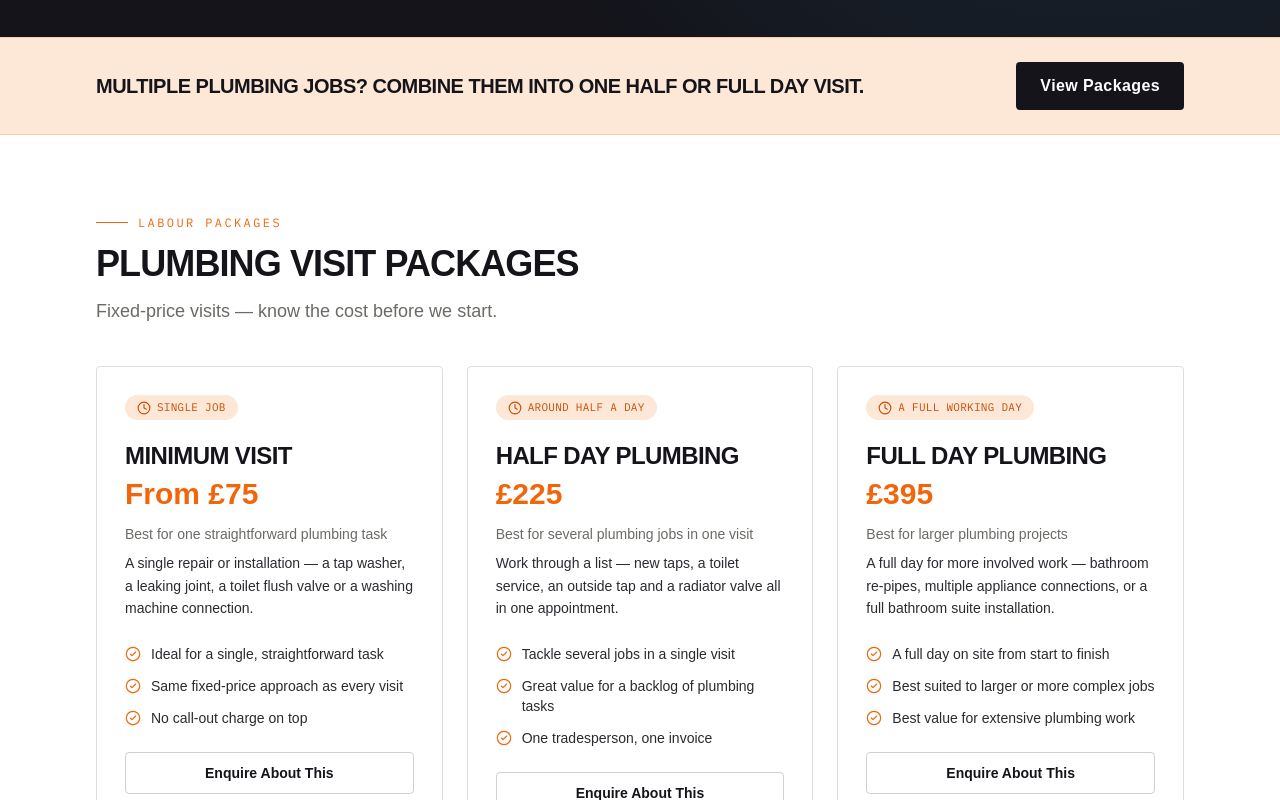
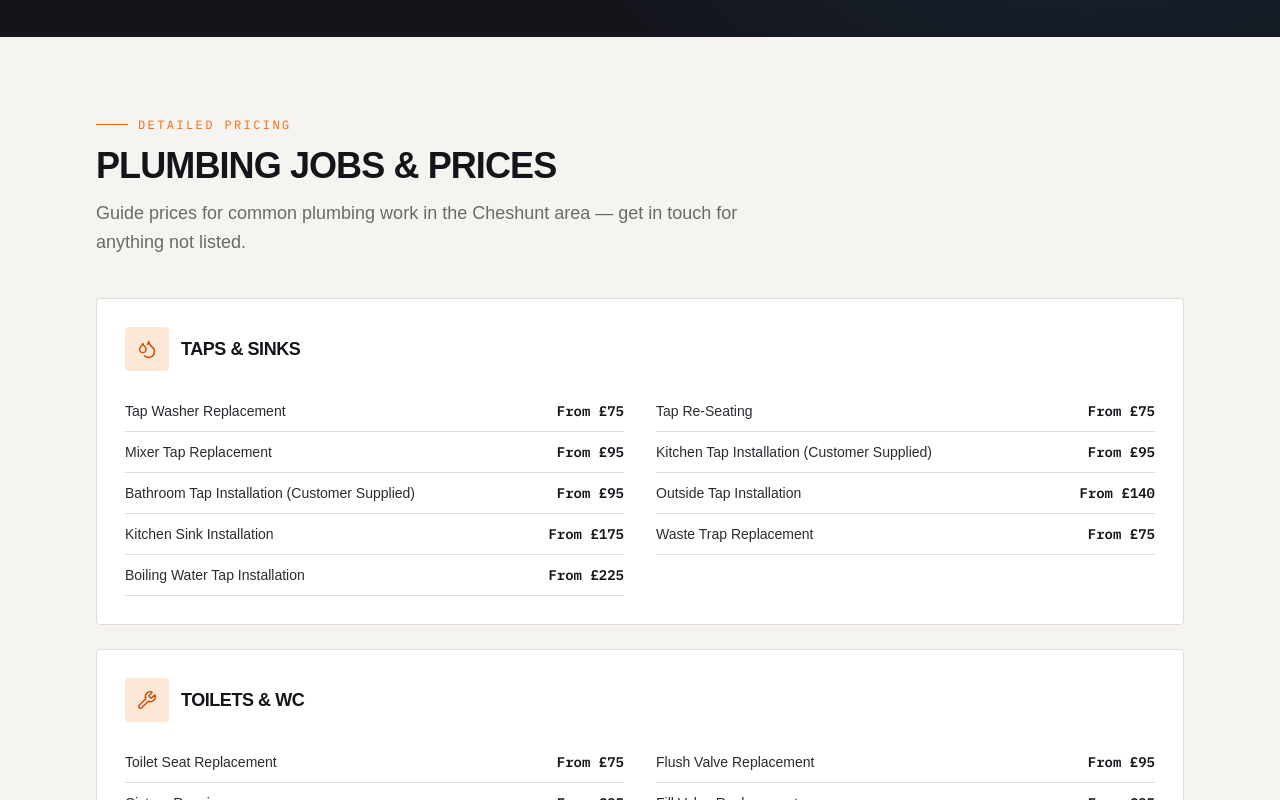
Before and after one commit to jasonkazakos-cpu/zebra-trades-website, a Next.js app: page /plumbing in a window 1280 px wide. Shown: the part 520-1320 px from the top of the page. Built offline with nearby package versions, Linux system fonts and the light colour scheme; a web font is replaced by a local one.

Commit message:
Remove visit packages section from plumbing page

```diff
--- a/app/plumbing/page.tsx
+++ b/app/plumbing/page.tsx
@@ -2,7 +2,6 @@ import type { Metadata } from "next";
 import Container from "@/components/Container";
 import SectionHeading from "@/components/SectionHeading";
 import Button from "@/components/Button";
-import PackageCard, { type Package } from "@/components/PackageCard";
 import PricingCategoryCard, { type PricingCategory } from "@/components/PricingCategoryCard";
 import Faq, { type FaqItem } from "@/components/Faq";
 import ValueProps from "@/components/ValueProps";
@@ -27,50 +26,6 @@ export const metadata: Metadata = {
 const SERVICE = "Plumbing";
 const quoteHref = `/contact?service=${encodeURIComponent(SERVICE)}`;
 
-const packages: Package[] = [
-  {
-    name: "Minimum Visit",
-    price: "From £75",
-    duration: "Single Job",
-    bestFor: "Best for one straightforward plumbing task",
-    description:
-      "A single repair or installation — a tap washer, a leaking joint, a toilet flush valve or a washing machine connection.",
-    features: [
-      "Ideal for a single, straightforward task",
-      "Same fixed-price approach as every visit",
-      "No call-out charge on top",
-    ],
-    serviceLabel: SERVICE,
-  },
-  {
-    name: "Half Day Plumbing",
-    price: "£225",
-    duration: "Around Half A Day",
-    bestFor: "Best for several plumbing jobs in one visit",
-    description:
-      "Work through a list — new taps, a toilet service, an outside tap and a radiator valve all in one appointment.",
-    features: [
-      "Tackle several jobs in a single visit",
-      "Great value for a backlog of plumbing tasks",
-      "One tradesperson, one invoice",
-    ],
-    serviceLabel: SERVICE,
-  },
-  {
-    name: "Full Day Plumbing",
-    price: "£395",
-    duration: "A Full Working Day",
-    bestFor: "Best for larger plumbing projects",
-    description:
-      "A full day for more involved work — bathroom re-pipes, multiple appliance connections, or a full bathroom suite installation.",
-    features: [
-      "A full day on site from start to finish",
-      "Best suited to larger or more complex jobs",
-      "Best value for extensive plumbing work",
-    ],
-    serviceLabel: SERVICE,
-  },
-];
 
 const categories: PricingCategory[] = [
   {
@@ -207,30 +162,6 @@ export default function PlumbingPage() {
         </Container>
       </section>
 
-      <section className="border-y border-accent/20 bg-accent-soft">
-        <Container className="flex flex-col items-center gap-4 py-6 text-center sm:flex-row sm:justify-between sm:text-left">
-          <p className="font-display text-lg font-bold uppercase tracking-tight text-ink sm:text-xl">
-            Multiple plumbing jobs? Combine them into one half or full day visit.
-          </p>
-          <Button href="#packages" variant="secondary" className="shrink-0">
-            View Packages
-          </Button>
-        </Container>
-      </section>
-
-      <section className="bg-paper" id="packages">
-        <Container className="py-16 sm:py-20">
-          <SectionHeading
-            eyebrow="Labour Packages"
-            title="Plumbing Visit Packages"
-            subtitle="Fixed-price visits — know the cost before we start."
-          />
-          <div className="mt-10 grid gap-6 sm:grid-cols-3">
-            {packages.map((pkg) => <PackageCard key={pkg.name} pkg={pkg} />)}
-          </div>
-        </Container>
-      </section>
-
       <section className="bg-chalk">
         <Container className="py-16 sm:py-20">
           <SectionHeading
```
